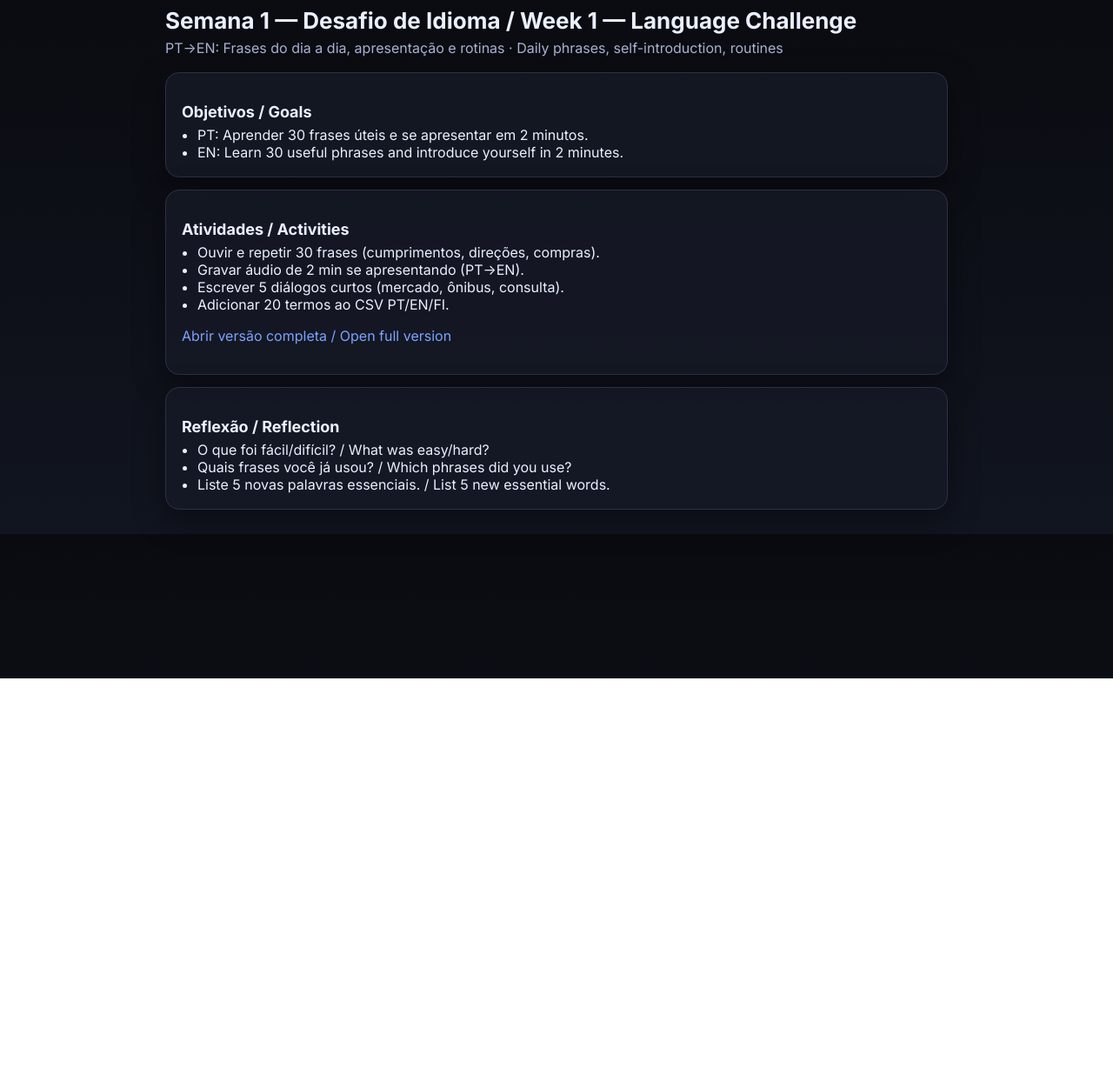
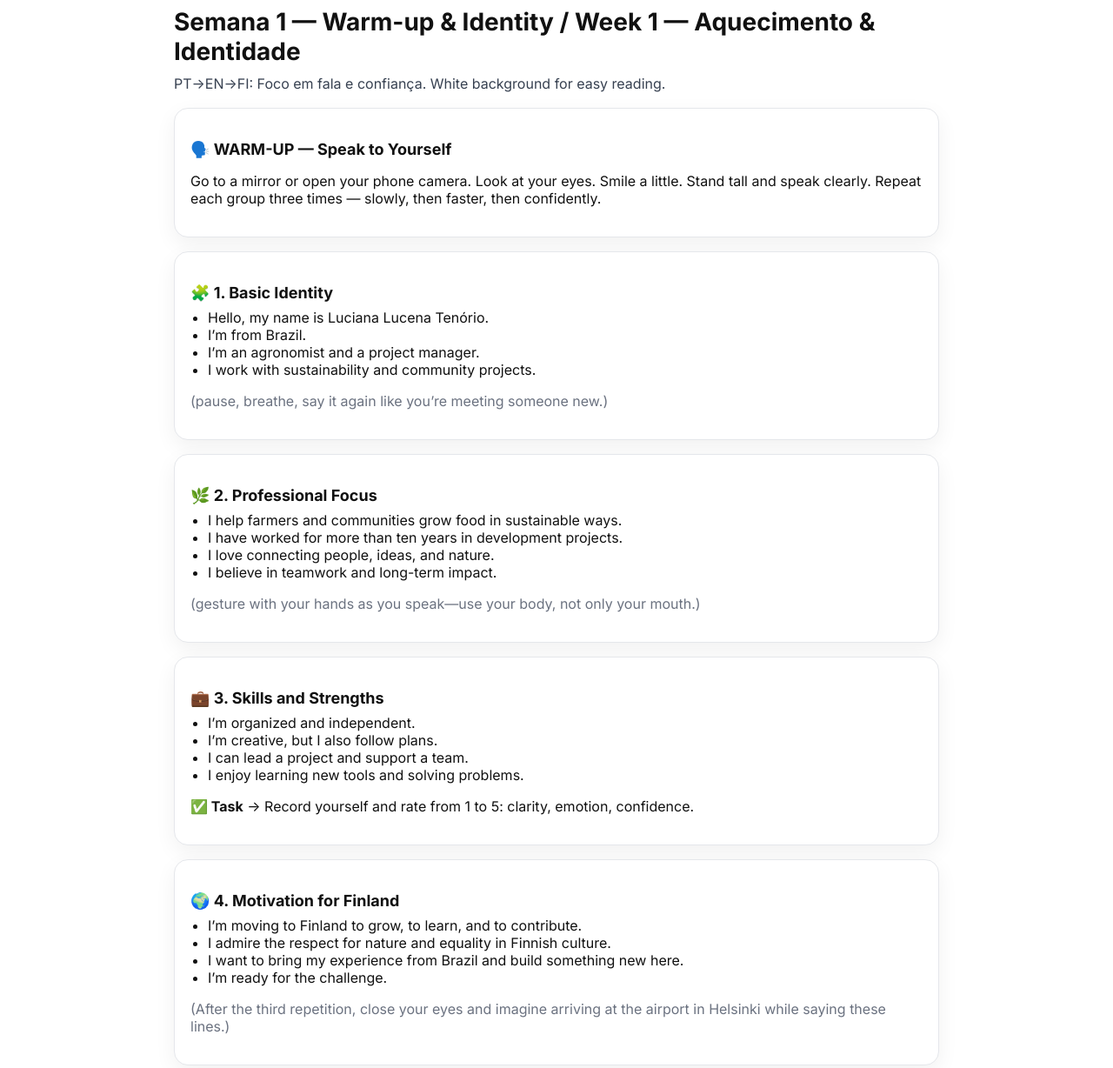
Before and after one commit to SUVI95/Lu-Mentoria-, a plain HTML site: page Projeto-Finlandia/semana-1.html in a window 1280 px wide. Shown: the part 20-1248 px from the top of the page at 87% size. Before the commit the page ends 800 px from the top, so only its background shows below. Drawn offline with Linux system fonts and the light colour scheme.

Commit message:
feat(week1): white background and detailed warm-up/identity activities for Semana 1

```diff
--- a/Projeto-Finlandia/semana-1.html
+++ b/Projeto-Finlandia/semana-1.html
@@ -6,53 +6,93 @@
   <title>Semana 1 / Week 1 — Desafio de Idioma</title>
   <link href="https://fonts.googleapis.com/css2?family=Inter:wght@400;600;700&display=swap" rel="stylesheet">
   <style>
-    body{margin:0;font-family:Inter,system-ui,-apple-system,Segoe UI,Roboto,Arial,sans-serif;color:#eaf0ff;background:linear-gradient(180deg,#0a0b10,#111520)}
-    .wrap{max-width:900px;margin:0 auto;padding:28px}
-    h1{font-size:26px;margin:0 0 6px}
-    h2{font-size:18px;margin:16px 0 6px}
-    p.note{color:#a8b3d2;margin:0 0 18px}
-    ul{margin:0;padding-left:18px}
-    a{color:#7aa2ff;text-decoration:none}
-    a:hover{text-decoration:underline;color:#ff6fd8}
-    .card{border:1px solid #2c3144;background:#161a26cc;border-radius:16px;box-shadow:0 12px 36px rgba(0,0,0,.4);padding:18px}
-    .row{display:grid;gap:14px}
+    body{margin:0;font-family:Inter,system-ui,-apple-system,Segoe UI,Roboto,Arial,sans-serif;color:#111;background:#ffffff}
+    .wrap{max-width:880px;margin:0 auto;padding:28px}
+    h1{font-size:28px;margin:0 0 10px}
+    h2{font-size:18px;margin:18px 0 8px}
+    p.lead{color:#374151;margin:0 0 18px}
+    ul{margin:0;padding-left:20px}
+    a{color:#2563eb;text-decoration:none}
+    a:hover{text-decoration:underline}
+    .card{border:1px solid #e5e7eb;background:#ffffff;border-radius:16px;box-shadow:0 8px 24px rgba(0,0,0,.06);padding:18px}
+    .row{display:grid;gap:16px}
+    .muted{color:#6b7280}
   </style>
 </head>
 <body>
   <div class="wrap">
-    <h1>Semana 1 — Desafio de Idioma / Week 1 — Language Challenge</h1>
-    <p class="note">PT→EN: Frases do dia a dia, apresentação e rotinas · Daily phrases, self-introduction, routines</p>
+    <h1>Semana 1 — Warm-up & Identity / Week 1 — Aquecimento & Identidade</h1>
+    <p class="lead">PT→EN→FI: Foco em fala e confiança. White background for easy reading.</p>
 
     <div class="row">
       <div class="card">
-        <h2>Objetivos / Goals</h2>
-        <ul>
-          <li>PT: Aprender 30 frases úteis e se apresentar em 2 minutos.</li>
-          <li>EN: Learn 30 useful phrases and introduce yourself in 2 minutes.</li>
-        </ul>
+        <h2>🗣️ WARM-UP — Speak to Yourself</h2>
+        <p>Go to a mirror or open your phone camera. Look at your eyes. Smile a little. Stand tall and speak clearly. Repeat each group three times — slowly, then faster, then confidently.</p>
       </div>
 
       <div class="card">
-        <h2>Atividades / Activities</h2>
+        <h2>🧩 1. Basic Identity</h2>
         <ul>
-          <li>Ouvir e repetir 30 frases (cumprimentos, direções, compras).</li>
-          <li>Gravar áudio de 2 min se apresentando (PT→EN).</li>
-          <li>Escrever 5 diálogos curtos (mercado, ônibus, consulta).</li>
-          <li>Adicionar 20 termos ao CSV PT/EN/FI.</li>
+          <li>Hello, my name is Luciana Lucena Tenório.</li>
+          <li>I’m from Brazil.</li>
+          <li>I’m an agronomist and a project manager.</li>
+          <li>I work with sustainability and community projects.</li>
         </ul>
-        <p><a href="viewer.html?file=01_LANGUAGE/activities/week1_language_challenge.md">Abrir versão completa / Open full version</a></p>
+        <p class="muted">(pause, breathe, say it again like you’re meeting someone new.)</p>
       </div>
 
       <div class="card">
-        <h2>Reflexão / Reflection</h2>
+        <h2>🌿 2. Professional Focus</h2>
         <ul>
-          <li>O que foi fácil/difícil? / What was easy/hard?</li>
-          <li>Quais frases você já usou? / Which phrases did you use?</li>
-          <li>Liste 5 novas palavras essenciais. / List 5 new essential words.</li>
+          <li>I help farmers and communities grow food in sustainable ways.</li>
+          <li>I have worked for more than ten years in development projects.</li>
+          <li>I love connecting people, ideas, and nature.</li>
+          <li>I believe in teamwork and long-term impact.</li>
         </ul>
+        <p class="muted">(gesture with your hands as you speak—use your body, not only your mouth.)</p>
+      </div>
+
+      <div class="card">
+        <h2>💼 3. Skills and Strengths</h2>
+        <ul>
+          <li>I’m organized and independent.</li>
+          <li>I’m creative, but I also follow plans.</li>
+          <li>I can lead a project and support a team.</li>
+          <li>I enjoy learning new tools and solving problems.</li>
+        </ul>
+        <p><strong>✅ Task</strong> → Record yourself and rate from 1 to 5: clarity, emotion, confidence.</p>
+      </div>
+
+      <div class="card">
+        <h2>🌍 4. Motivation for Finland</h2>
+        <ul>
+          <li>I’m moving to Finland to grow, to learn, and to contribute.</li>
+          <li>I admire the respect for nature and equality in Finnish culture.</li>
+          <li>I want to bring my experience from Brazil and build something new here.</li>
+          <li>I’m ready for the challenge.</li>
+        </ul>
+        <p class="muted">(After the third repetition, close your eyes and imagine arriving at the airport in Helsinki while saying these lines.)</p>
+      </div>
+
+      <div class="card">
+        <h2>❤️ 5. Personal Reflection (write + speak)</h2>
+        <p>Write answers first, then say them aloud.</p>
+        <ul>
+          <li>Why do I want this change in my life?</li>
+          <li>What makes my work important?</li>
+          <li>What can I offer to people in Finland?</li>
+          <li>What kind of professional do I want to become in the next year?</li>
+        </ul>
+        <p><strong>✅ Task</strong> → Record yourself reading your answers in English. Save as “My Introduction 1.0”.</p>
+      </div>
+
+      <div class="card">
+        <h2>📄 Material de apoio / Full content</h2>
+        <p>
+          <a href="/Projeto-Finlandia/viewer.html?file=01_LANGUAGE/activities/week1_language_challenge.md">Open full Week 1 activity (viewer)</a>
+        </p>
       </div>
     </div>
-
   </div>
 </body>
 </html>
```
